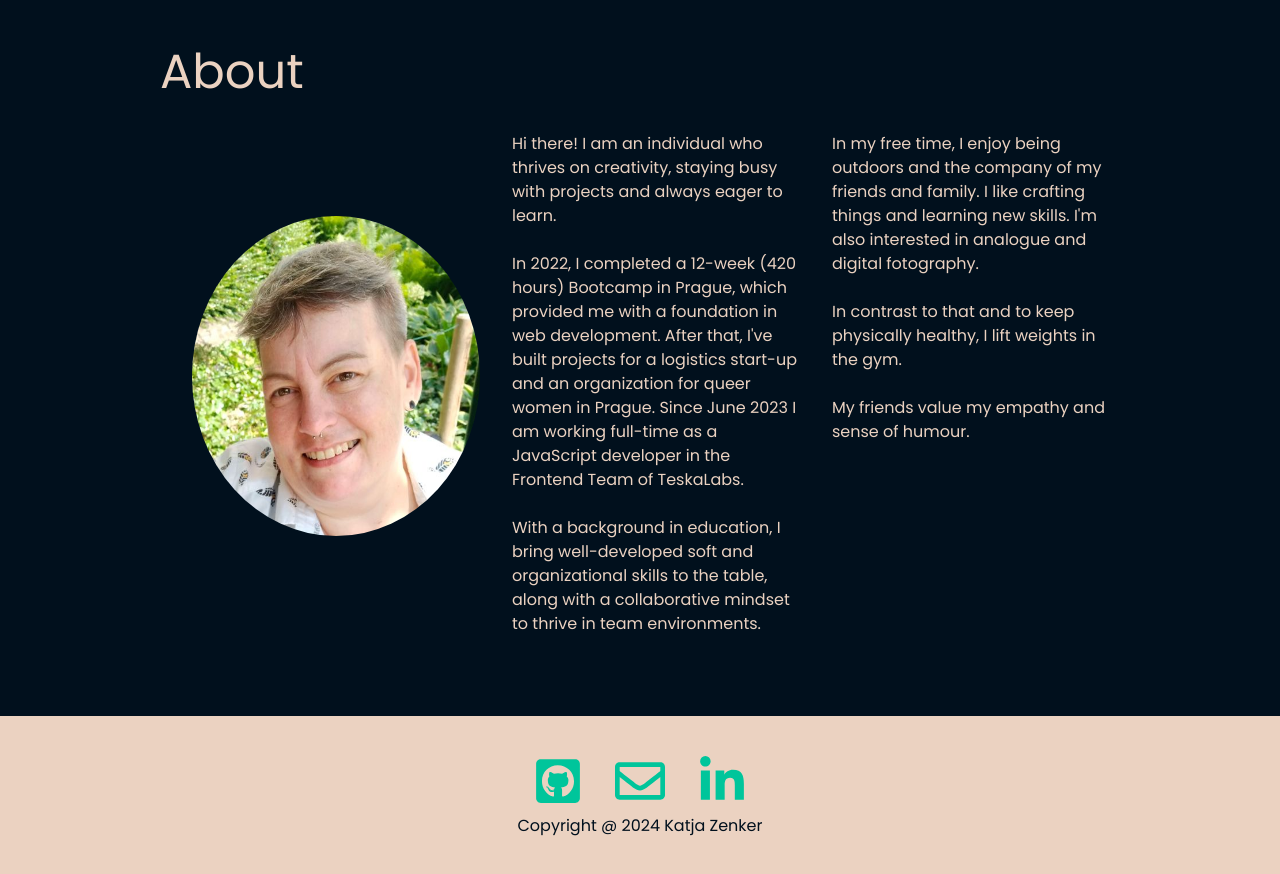
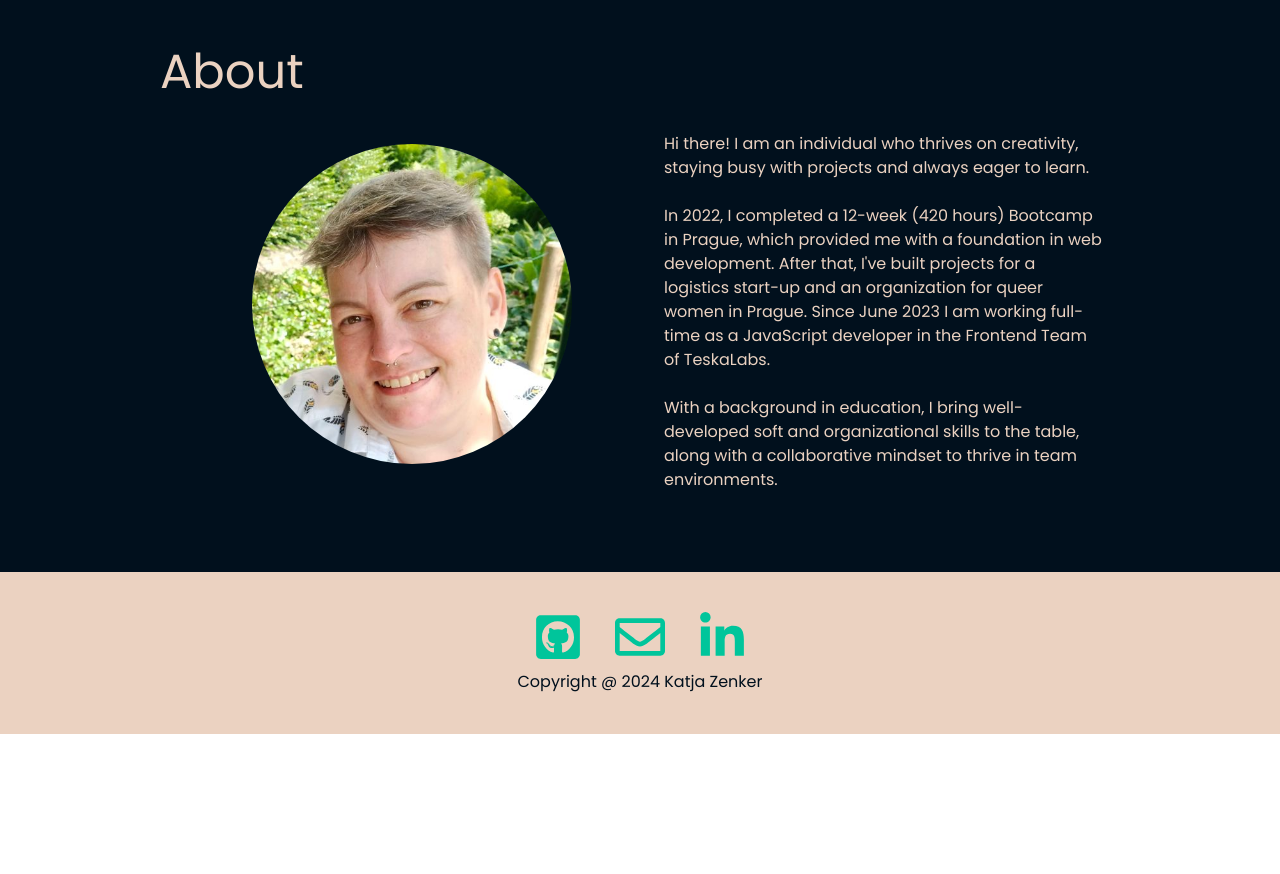
Before and after one commit to queuing4oranges/portfolio, a React (Create React App) app: page / in a window 1280 px wide. Shown: the part 4480-5354 px from the top of the page. After the commit the page ends 5214 px from the top, so only its background shows below. Built offline with nearby package versions, Linux system fonts and the light colour scheme; a web font is replaced by a local one.

Commit message:
Shorten about text

```diff
--- a/src/components/About/About.js
+++ b/src/components/About/About.js
@@ -44,14 +44,6 @@ const About = () => {
 					<p>With a background in education, I bring well-developed soft and organizational skills to the table, along with a collaborative mindset to thrive in team environments.
 					</p>
 				</div>
-
-				<div className="flex-1 md:pl-4">
-					<p>	In my free time, I enjoy being outdoors and the company of my friends and family. I like crafting things and learning new skills. I'm also interested in analogue and digital fotography.</p>
-					<br />
-					<p>	In contrast to that and to keep physically healthy, I lift weights in the gym.</p>
-					<br />
-					<p>My friends value my empathy and sense of humour.</p>
-				</div>
 			</div>
 		</section>
 	);
```
